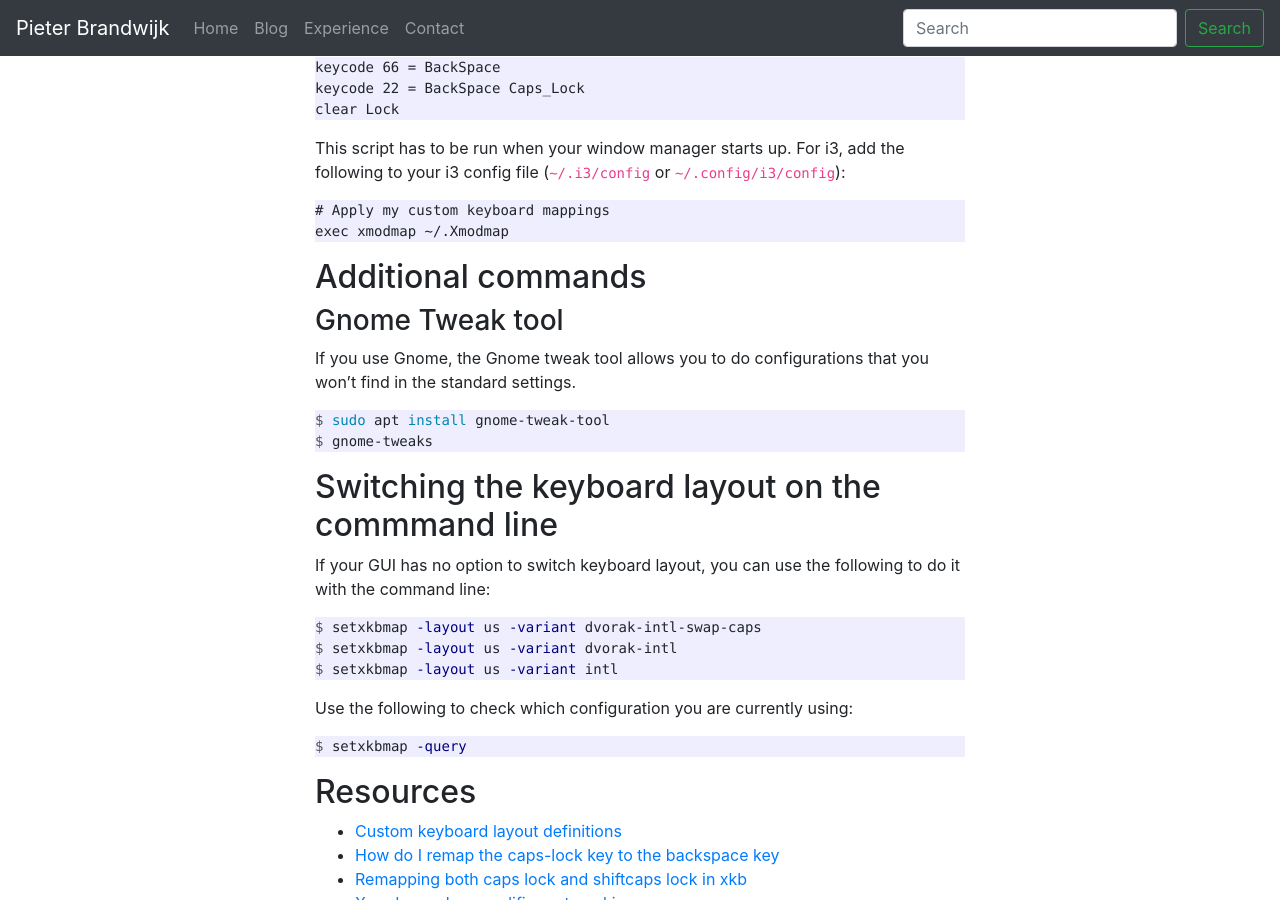
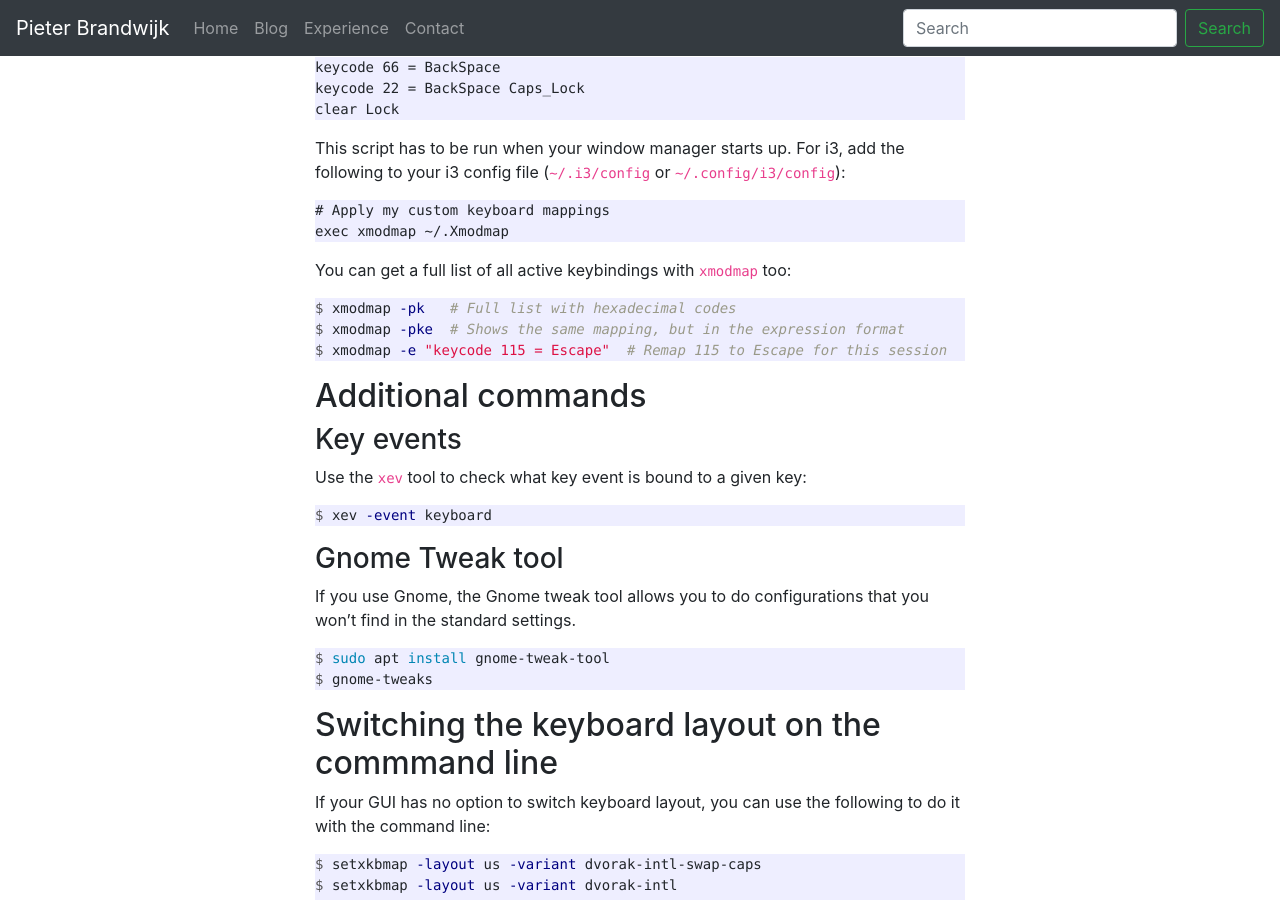
Before and after one commit to pbrandwijk/pbrandwijk.github.io, a Jekyll site: the page built from _posts/2017-10-05-making-a-custom-keyboard-layout.md, in a window 1280 px wide and 900 px high, scrolled down 1240 px. Built offline with Jekyll 4.4.1, drawn with Linux system fonts in a browser that asks for light colours; nearby versions of some CDN libraries; comment, search, counter and statistics services are not loaded.

Commit message:
Update post

````diff
--- a/_posts/2017-10-05-making-a-custom-keyboard-layout.md
+++ b/_posts/2017-10-05-making-a-custom-keyboard-layout.md
@@ -1,8 +1,8 @@
 ---
 layout: post
-title:  "Making a custom keyboard layout"
+title:  Making a custom keyboard layout
 date:   2017-10-05 12:00:00 +0200
-tags:   linux keyboard xkb i3
+tags:   linux keyboard xkb i3 xmodmap xev
 ---
 *For more comfortable typing I use the Dvorak keyboard layout instead of Qwerty. However, I also prefer to use the caps lock key, which I rarely use, as an extra back space key. And I move caps lock to Shift + Back space. In this post I explain how it is configured.*
 
@@ -55,7 +55,20 @@ This script has to be run when your window manager starts up. For i3, add the fo
 exec xmodmap ~/.Xmodmap
 ```
 
+You can get a full list of all active keybindings with `xmodmap` too:
+```console
+$ xmodmap -pk   # Full list with hexadecimal codes
+$ xmodmap -pke  # Shows the same mapping, but in the expression format
+$ xmodmap -e "keycode 115 = Escape"  # Remap 115 to Escape for this session
+```
+
 ## Additional commands
+
+### Key events
+Use the `xev` tool to check what key event is bound to a given key:
+```console
+$ xev -event keyboard
+```
 
 ### Gnome Tweak tool
 If you use Gnome, the Gnome tweak tool allows you to do configurations that you won't find in the standard settings.
````
